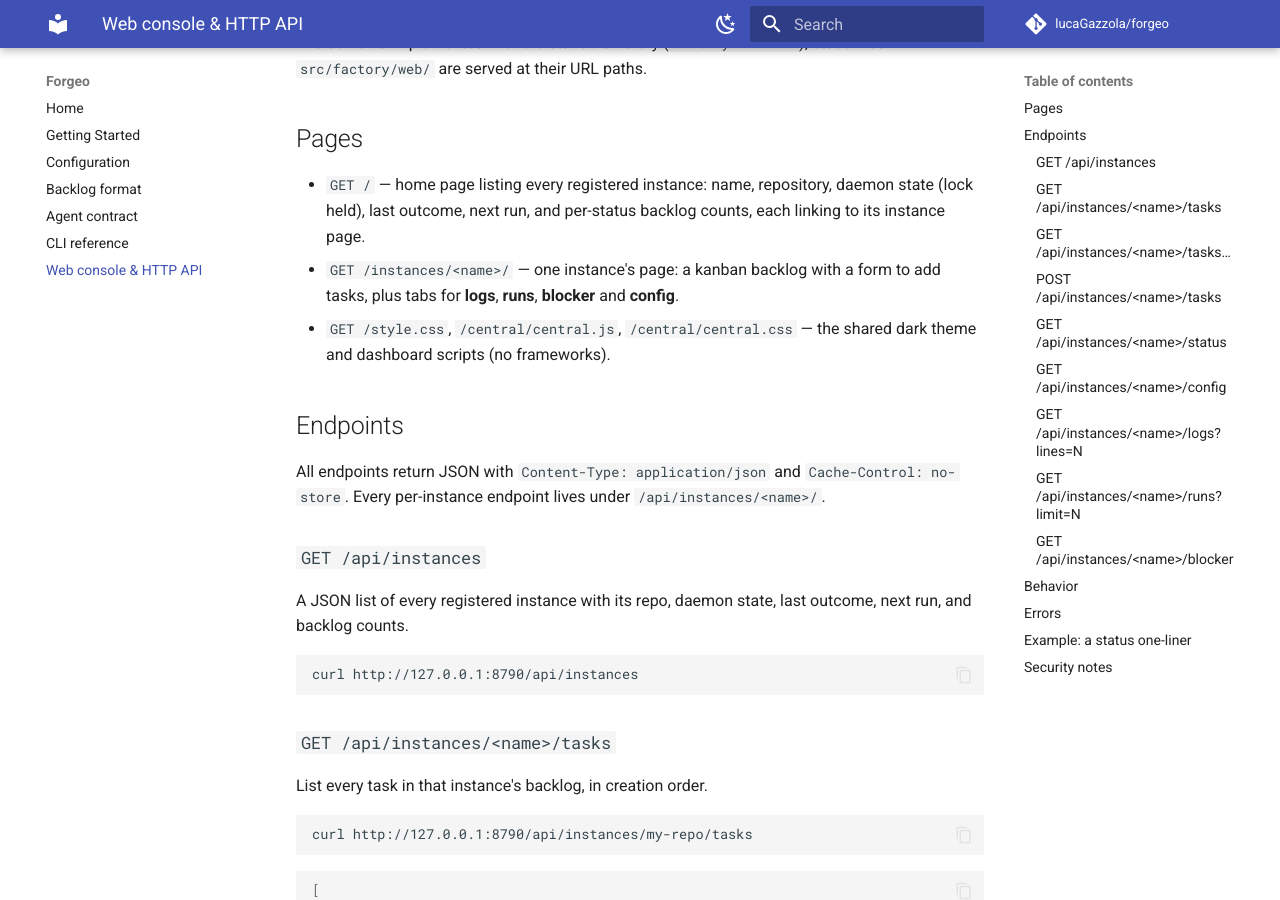
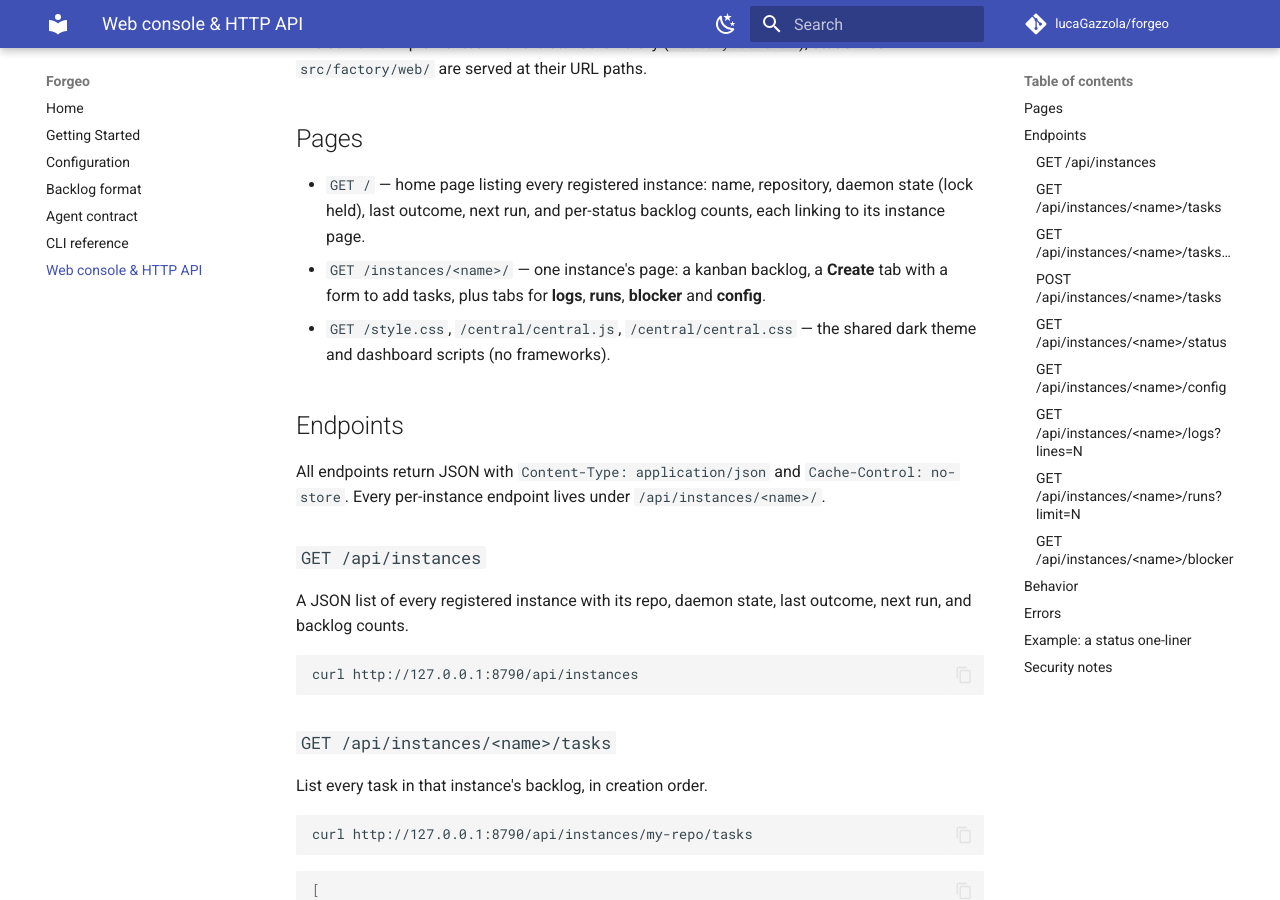
Before and after one commit to lucaGazzola/autonomous-software-factory, an MkDocs documentation site: the page built from docs/web-console-api.md, in a window 1280 px wide and 900 px high, scrolled down 757 px. Built offline with MkDocs 1.6.1 and Material for MkDocs 9.7.7, drawn with Linux system fonts in a browser that asks for light colours; comment, search, counter and statistics services are not loaded.

Commit message:
factory: Move new-task form into a Create tab on the instance page
The form on the backlog board took space from the status columns; it now
lives in its own Create tab alongside Logs/Runs/Blocker/Config.

```diff
--- a/docs/web-console-api.md
+++ b/docs/web-console-api.md
@@ -29,9 +29,9 @@ static files in `src/factory/web/` are served at their URL paths.
 - `GET /` — home page listing every registered instance: name, repository,
   daemon state (lock held), last outcome, next run, and per-status backlog
   counts, each linking to its instance page.
-- `GET /instances/<name>/` — one instance's page: a kanban backlog with a
-  form to add tasks, plus tabs for **logs**, **runs**, **blocker** and
-  **config**.
+- `GET /instances/<name>/` — one instance's page: a kanban backlog, a
+  **Create** tab with a form to add tasks, plus tabs for **logs**, **runs**,
+  **blocker** and **config**.
 - `GET /style.css`, `/central/central.js`, `/central/central.css` — the
   shared dark theme and dashboard scripts (no frameworks).
 
```
Also changed, not shown: src/factory/web/central/instance.html (+7 -4 lines), 2 other files.
